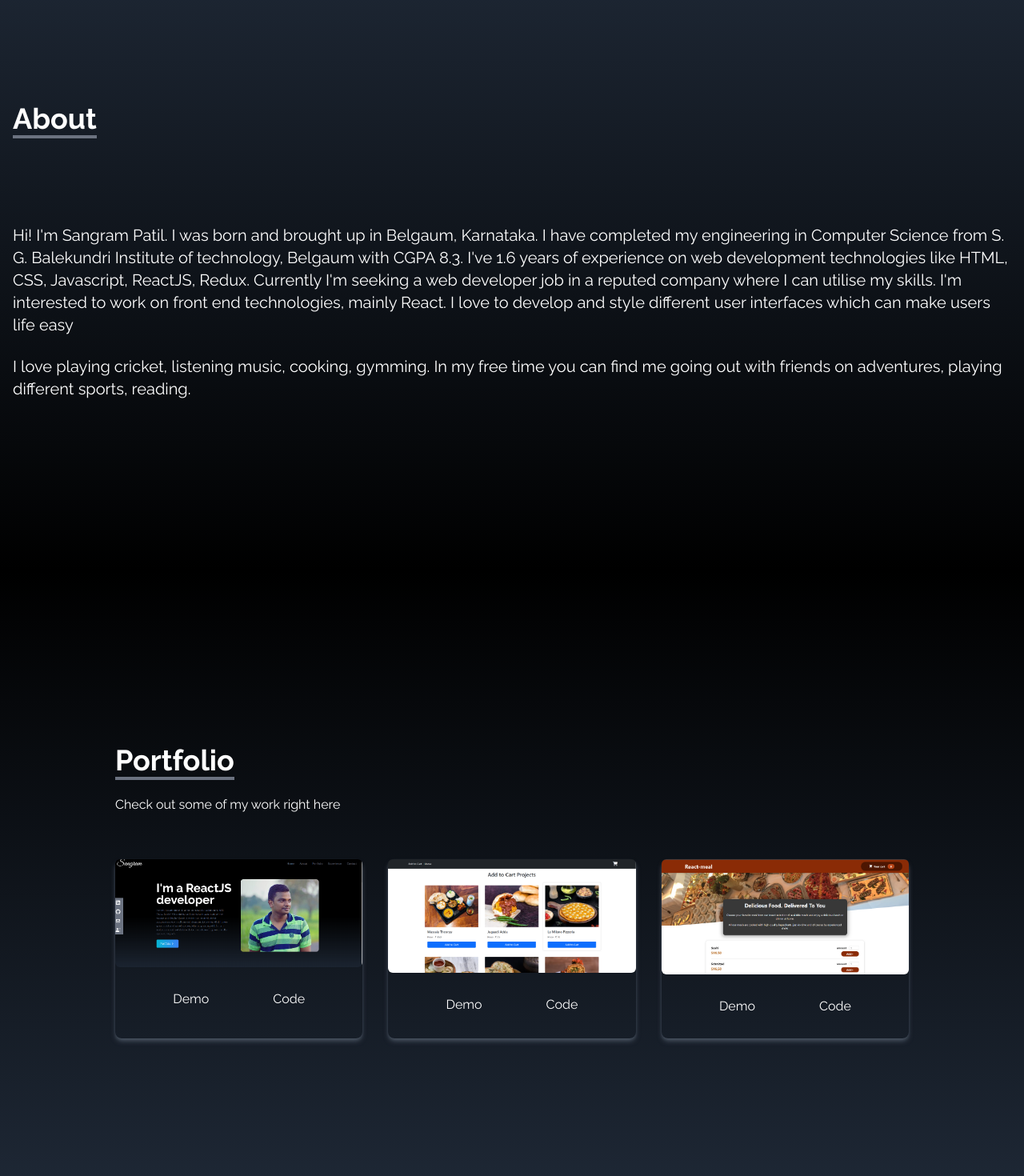
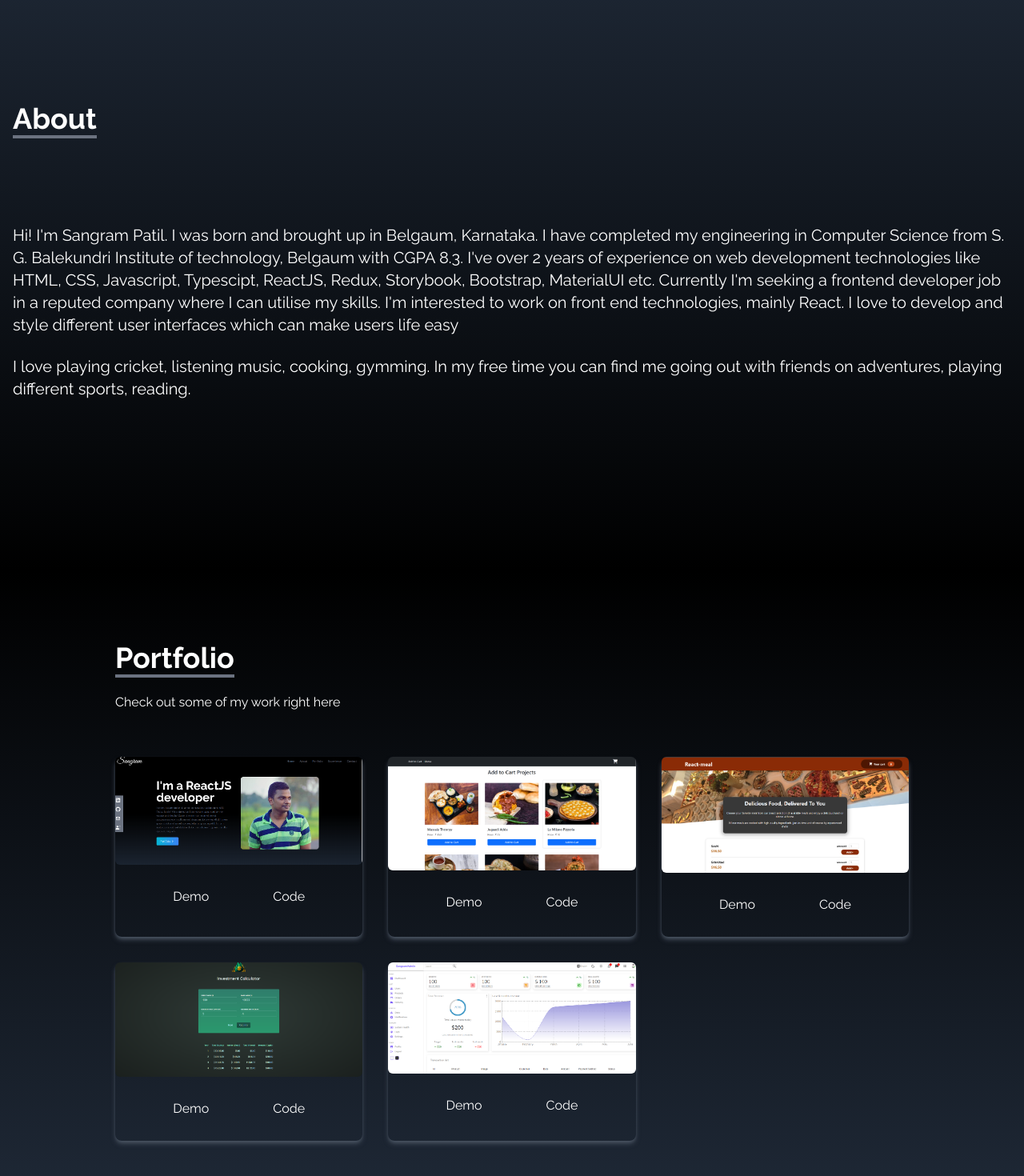
Before and after one commit to sangrampatil1098/portfolio, a React (Create React App) app: page / in a window 1280 px wide. Shown: the part 886-2356 px from the top of the page at 80% size. Built offline with nearby package versions, Linux system fonts and the light colour scheme; the HTML template or start-up script is replaced by a standard one.

Commit message:
portfolio fixes

```diff
--- a/src/Components/About.jsx
+++ b/src/Components/About.jsx
@@ -17,8 +17,9 @@ const About = () => {
             Hi! I'm Sangram Patil. I was born and brought up in Belgaum,
             Karnataka. I have completed my engineering in Computer Science from
             S. G. Balekundri Institute of technology, Belgaum with CGPA 8.3.
-            I've 1.6 years of experience on web development technologies like
-            HTML, CSS, Javascript, ReactJS, Redux. Currently I'm seeking a web
+            I've over 2 years of experience on web development technologies like
+            HTML, CSS, Javascript, Typescipt, ReactJS, Redux, Storybook,
+            Bootstrap, MaterialUI etc. Currently I'm seeking a frontend
             developer job in a reputed company where I can utilise my skills.
             I'm interested to work on front end technologies, mainly React. I
             love to develop and style different user interfaces which can make
--- a/src/Components/Portfolio.jsx
+++ b/src/Components/Portfolio.jsx
@@ -1,7 +1,8 @@
 import React from "react";
 import portfolio from "../assets/portfolio.png";
 import ecart from "../assets/ecart.png";
-
+import investmentCalculator from "../assets/investmentCalculator.png";
+import adminDashboard from "../assets/adminDashboard.png";
 import foodCart from "../assets/foodCart.png";
 const Portfolio = () => {
   const portfolios = [
@@ -20,8 +21,20 @@ const Portfolio = () => {
     {
       id: 3,
       src: foodCart,
-      demo: "https://velvety-queijadas-7516b0.netlify.app/",
-      code: "https://github.com/sangrampatil1098/blog-website",
+      demo: "https://imaginative-youtiao-de7960.netlify.app/",
+      code: "https://github.com/sangrampatil1098/food-order-app",
+    },
+    {
+      id: 4,
+      src: investmentCalculator,
+      demo: "https://tranquil-eclair-1f6531.netlify.app/",
+      code: "https://github.com/sangrampatil1098/investment-calculator",
+    },
+    {
+      id: 5,
+      src: adminDashboard,
+      demo: "https://mellifluous-manatee-3af908.netlify.app/",
+      code: "https://github.com/sangrampatil1098/admin-dashboard",
     },
   ];
   return (
```
Also changed, not shown: src/assets/adminDashboard.png (added), src/assets/investmentCalculator.png (added).
